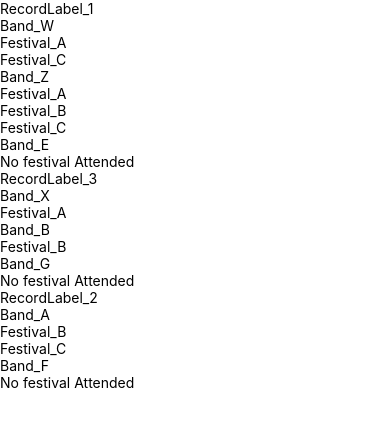
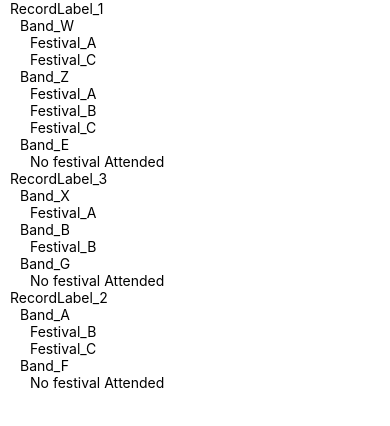
Before and after one commit to LuanB/energyApp, a React Native app: screen / in a window 390 px wide. Shown: the top 426 px of the page. Built offline with nearby package versions, Linux system fonts and the light colour scheme; what react-native would draw is missing.

Commit message:
indentation for lables

```diff
--- a/App.js
+++ b/App.js
@@ -238,14 +238,14 @@ useEffect(() => {
           dataSource &&  Object.keys(dataSource).map((recordLabel, key) => {
          return(
            <View key={key}>
-         <Text >{recordLabel}</Text>
+         <Text style={styles.recordLabel} >{recordLabel}</Text>
          {Object.keys(dataSource[recordLabel]).map((band, key) =>{
            return(
              <View key={key}>
-             <Text>{band}</Text>
+             <Text style={styles.band}>{band}</Text>
              <View>
              {dataSource[recordLabel][band].map(festival => {
-               return(<Text>{festival}</Text>)
+               return(<Text style={styles.festival}>{festival}</Text>)
              })}
              </View>
 
@@ -305,6 +305,16 @@ const styles = StyleSheet.create({
     paddingRight: 12,
     textAlign: 'right',
   },
+  recordLabel:{
+    paddingLeft: 10
+  },
+  band: {
+    paddingLeft:20
+  },
+  festival: {
+    paddingLeft: 30
+  }
+
 });
 
 export default App;
```
